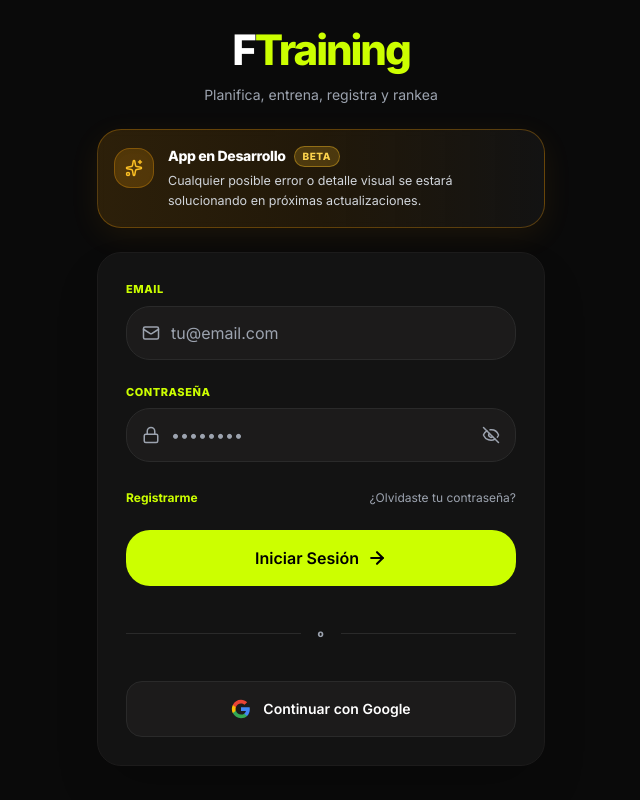
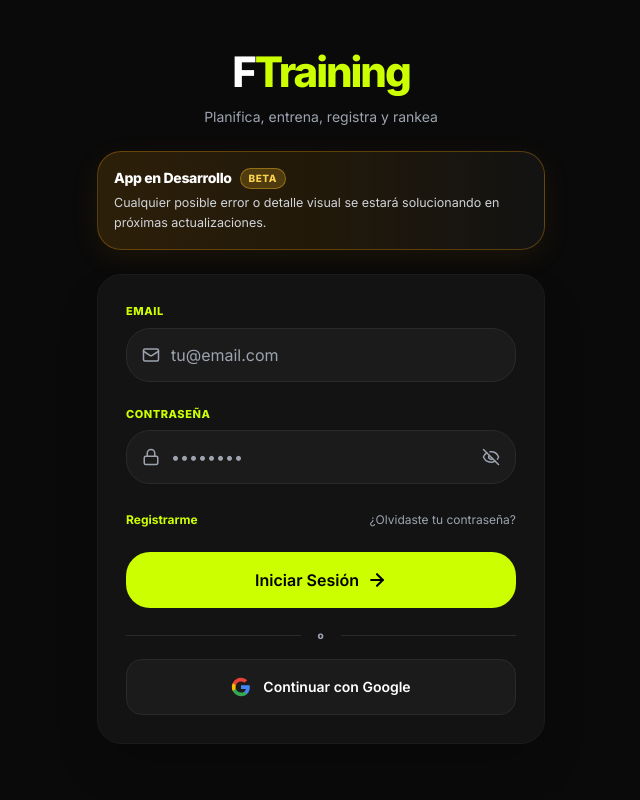
Before and after one commit to FerrerThomas/AppEntrenamiento, a React (Vite) app: page /login in a window 1280 px wide. Shown: the whole page, without its empty margins (319-959 px from the left). Built offline with nearby package versions, Linux system fonts and the light colour scheme; no server answers.

Commit message:
fix padding login

```diff
--- a/src/pages/auth/Login.jsx
+++ b/src/pages/auth/Login.jsx
@@ -141,9 +141,7 @@ export default function Login() {
         transition={{ duration: 0.35 }}
         className="w-full max-w-md mb-6 p-4 rounded-3xl bg-gradient-to-r from-amber-500/15 via-amber-500/10 to-[#131313] border border-amber-500/30 flex items-start space-x-3.5 shadow-[0_8px_30px_rgba(245,158,11,0.08)] backdrop-blur-sm"
       >
-        <div className="p-2.5 rounded-2xl bg-amber-500/20 text-amber-400 shrink-0 mt-0.5 border border-amber-500/30 shadow-inner">
-          <Sparkles size={18} />
-        </div>
+
         <div className="min-w-0 flex-1">
           <div className="flex items-center space-x-2 mb-1">
             <h4 className="font-extrabold text-white text-sm tracking-tight">App en Desarrollo</h4>
@@ -344,7 +342,7 @@ export default function Login() {
         {/* Google OAuth Section (Only in Login & Register) */}
         {mode !== 'forgot' && (
           <>
-            <div className="mt-10 flex items-center w-full">
+            <div className="mt-5 flex items-center w-full">
               <div className="flex-1 border-t border-[#2a2a2a]"></div>
               <span className="px-4 text-[10px] font-black tracking-widest text-gray-400 bg-[#131313]">o</span>
               <div className="flex-1 border-t border-[#2a2a2a]"></div>
@@ -353,7 +351,7 @@ export default function Login() {
             <button
               onClick={handleGoogleLogin}
               type="button"
-              className="w-full mt-10 bg-[#1c1b1b] hover:bg-[#2a2a2a] border border-[#2a2a2a] text-white rounded-2xl h-14 flex items-center justify-center gap-3 transition-colors"
+              className="w-full mt-4 bg-[#1c1b1b] hover:bg-[#2a2a2a] border border-[#2a2a2a] text-white rounded-2xl h-14 flex items-center justify-center gap-3 transition-colors"
             >
               <svg className="w-5 h-5" viewBox="0 0 24 24">
                 <path fill="#4285F4" d="M22.56 12.25c0-.78-.07-1.53-.2-2.25H12v4.26h5.92c-.26 1.37-1.04 2.53-2.21 3.31v2.77h3.57c2.08-1.92 3.28-4.74 3.28-8.09z" />
```
